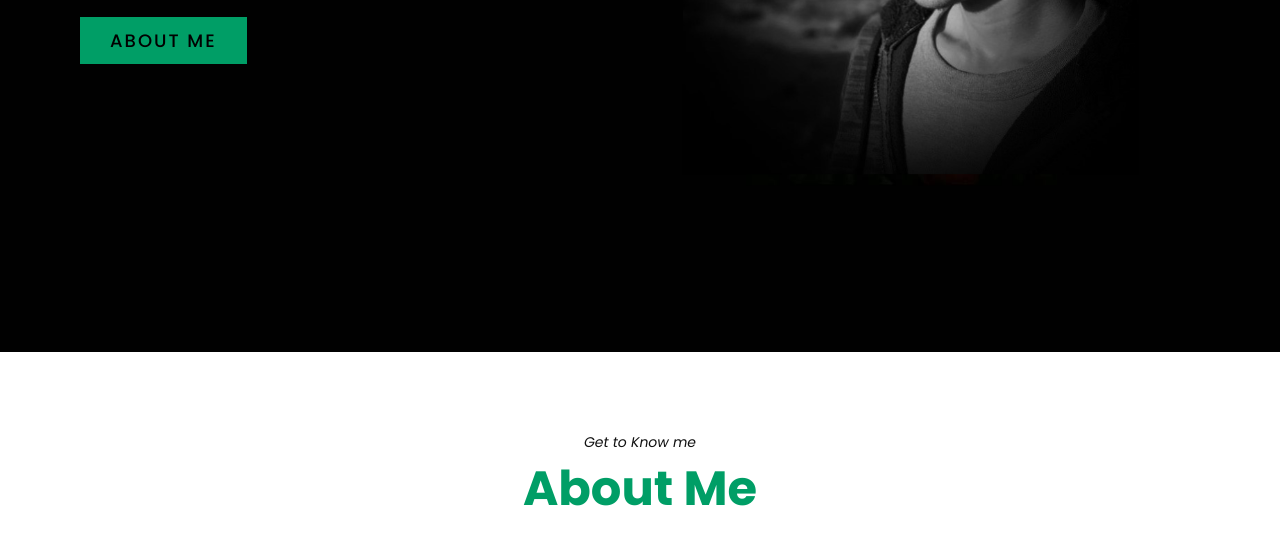
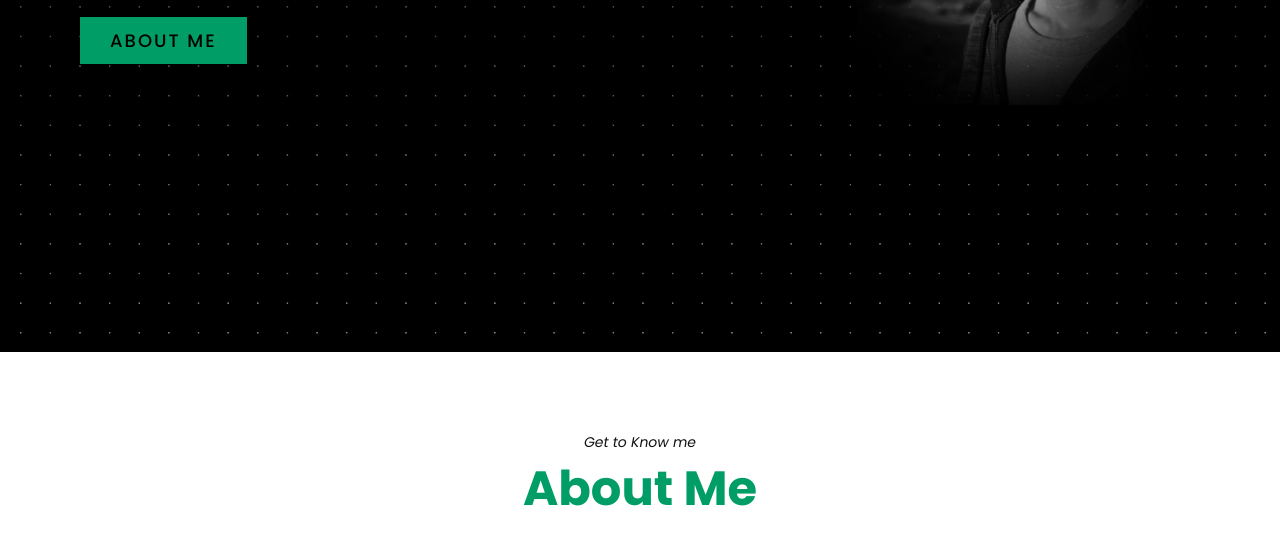
Before and after one commit to samarth-1729/samarth-1729.github.io, a plain HTML site: page index.html in a window 1280 px wide. Shown: the part 448-998 px from the top of the page. Drawn offline with Linux system fonts and the light colour scheme.

Commit message:
some changes made

```diff
--- a/style.css
+++ b/style.css
@@ -66,7 +66,7 @@ section{
     position:relative;
     min-height: 100vh;
     background:#111;
-    background:url(images/background.jpg);
+    background:url(images/background\(1\).jpg);
     background-size:cover;
     background-position: right;
     display:flex;
```
Also changed, not shown: images/background(1).jpg (added), images/black.jpg (added).
